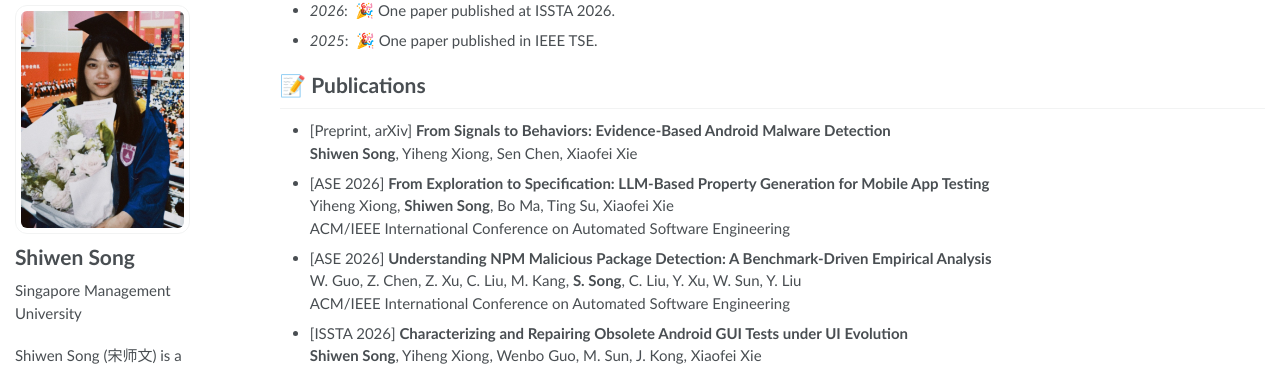
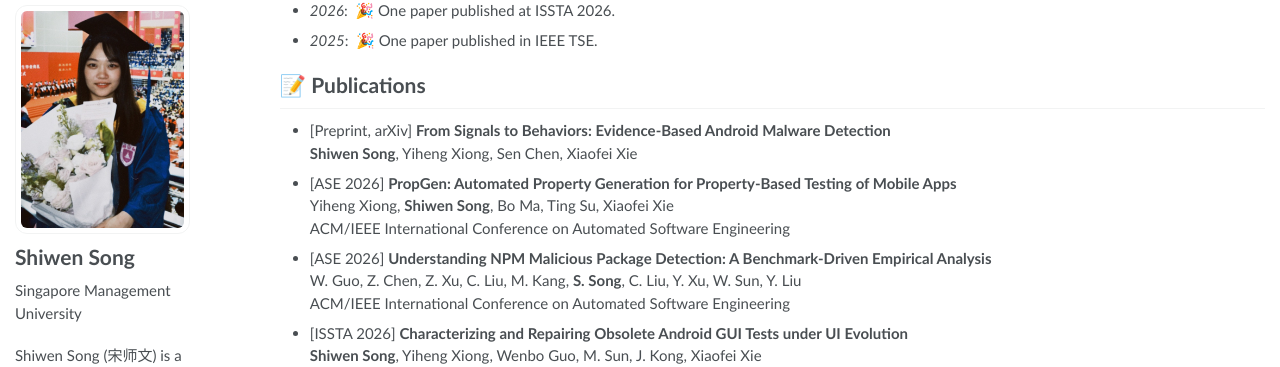
Before and after one commit to shiwen-song/shiwen-song.github.io, a Jekyll site: the page built from _pages/about.md, in a window 1280 px wide and 900 px high, scrolled down 346 px. Shown: the part 86-453 px from the top of the window. Built offline with Jekyll 4.4.1, drawn with Linux system fonts in a browser that asks for light colours.

Commit message:
Use camera-ready title PropGen
Co-Authored-By: Claude Sonnet 5.5 <noreply@anthropic.com>

```diff
--- a/_pages/about.md
+++ b/_pages/about.md
@@ -38,7 +38,7 @@ His research interests include mobile app security and testing, with a focus on
 - [Preprint, arXiv] **From Signals to Behaviors: Evidence-Based Android Malware Detection**
   **Shiwen Song**, Yiheng Xiong, Sen Chen, Xiaofei Xie
 
-- [ASE 2026] **From Exploration to Specification: LLM-Based Property Generation for Mobile App Testing**
+- [ASE 2026] **PropGen: Automated Property Generation for Property-Based Testing of Mobile Apps**
   Yiheng Xiong, **Shiwen Song**, Bo Ma, Ting Su, Xiaofei Xie<br>
   ACM/IEEE International Conference on Automated Software Engineering
 
```
